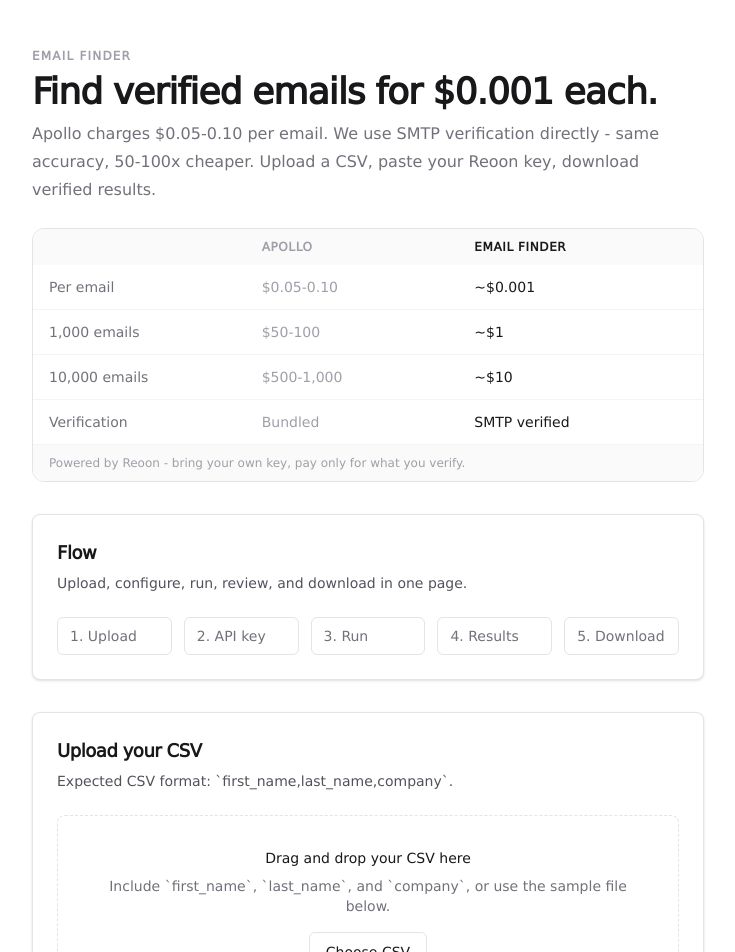
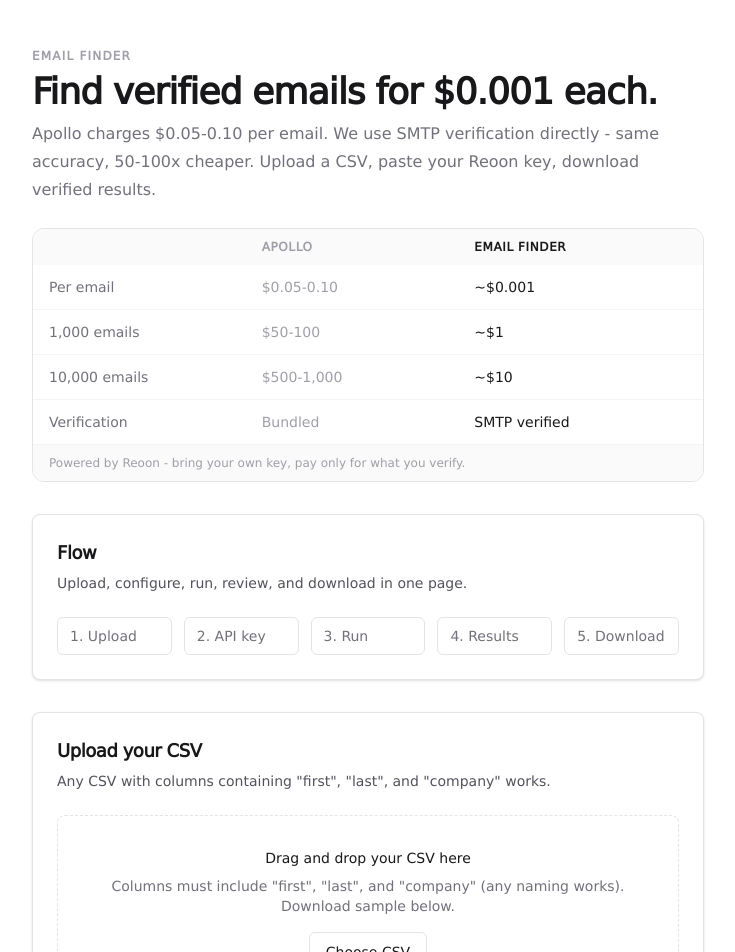
Before and after one commit to Lara-Craft-AI/email-finder-web, a Next.js app: page / in a window 1280 px wide. Shown: the top 952 px of the page, without its empty margins (272-1007 px from the left). Built offline with nearby package versions, Linux system fonts and the light colour scheme.

Commit message:
feat: flexible CSV column matching (substring on first/last/company)

```diff
--- a/components/FileDropzone.tsx
+++ b/components/FileDropzone.tsx
@@ -76,12 +76,12 @@
       }
 
       const headers = rows[0].map((cell) => cell.trim().toLowerCase());
-      const firstNameIndex = headers.indexOf("first_name");
-      const lastNameIndex = headers.indexOf("last_name");
-      const companyIndex = headers.indexOf("company");
+      const firstNameIndex = headers.findIndex((h) => h.includes("first"));
+      const lastNameIndex = headers.findIndex((h) => h.includes("last"));
+      const companyIndex = headers.findIndex((h) => h.includes("company"));
 
       if (firstNameIndex === -1 || lastNameIndex === -1 || companyIndex === -1) {
-        throw new Error('CSV must include "first_name", "last_name", and "company" columns.');
+        throw new Error('CSV must have columns containing "first", "last", and "company".');
       }
 
       const leads = rows
@@ -95,7 +95,7 @@
         .filter((lead) => lead.name && lead.company);
 
       if (!leads.length) {
-        throw new Error("No valid rows found. Add at least one first_name, last_name, and company.");
+        throw new Error("No valid rows found. Add at least one row with first, last, and company.");
       }
 
       setFileName(file.name);
@@ -126,7 +126,7 @@
       <CardHeader>
         <CardTitle>Upload your CSV</CardTitle>
         <CardDescription>
-          Expected CSV format: `first_name,last_name,company`.
+          Any CSV with columns containing "first", "last", and "company" works.
         </CardDescription>
       </CardHeader>
       <CardContent className="space-y-4">
@@ -155,7 +155,7 @@
           />
           <p className="text-sm font-medium text-zinc-900">Drag and drop your CSV here</p>
           <p className="mt-2 text-sm text-zinc-500">
-            Include `first_name`, `last_name`, and `company`, or use the sample file below.
+            Columns must include "first", "last", and "company" (any naming works). Download sample below.
           </p>
           <Button
             className="mt-4"
```
